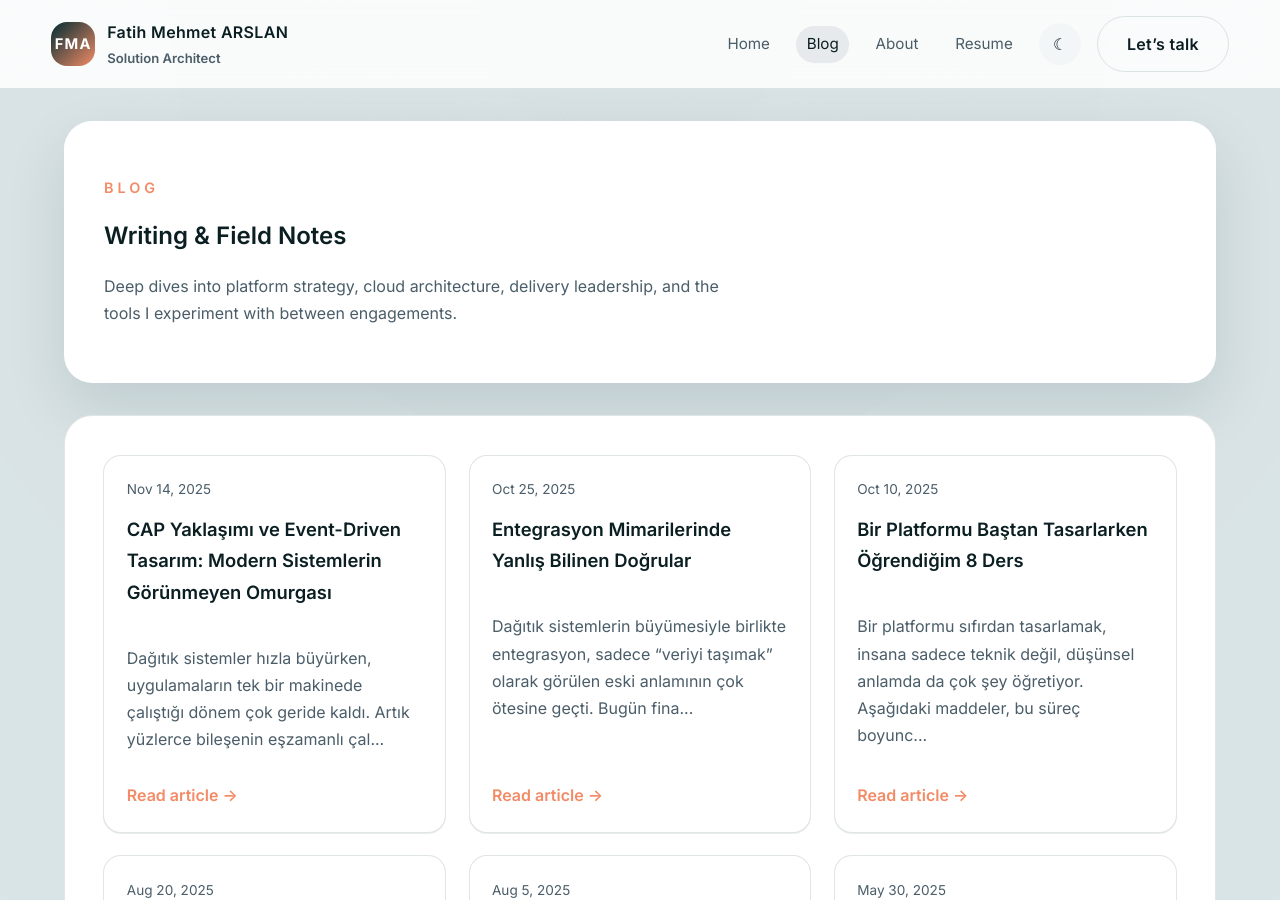
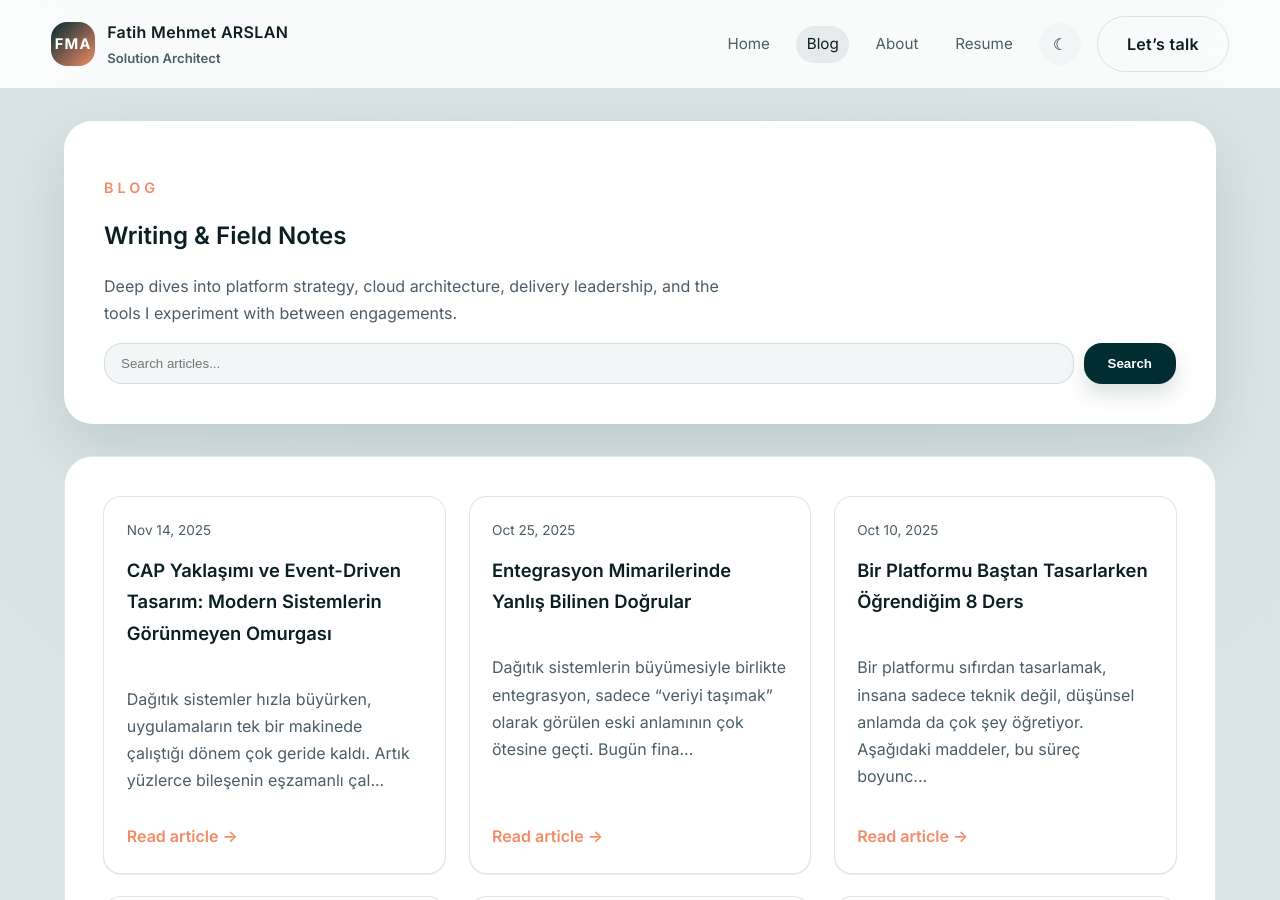
Before and after one commit to fmarslan/fmarslan.github.io, a Jekyll site: the page built from blog.md, in a window 1280 px wide and 900 px high. Built offline with Jekyll 4.4.1, drawn with Linux system fonts in a browser that asks for light colours.

Commit message:
blog search

```diff
--- a/_layouts/blog.html
+++ b/_layouts/blog.html
@@ -11,6 +11,11 @@ layout: base
     {%- if page.description -%}
       <p>{{ page.description }}</p>
     {%- endif -%}
+    <form class="inline-search" action="{{ '/search' | relative_url }}" method="get">
+      <label class="sr-only" for="blog-search">Search posts</label>
+      <input type="search" id="blog-search" name="q" placeholder="Search articles..." required>
+      <button type="submit">Search</button>
+    </form>
   </section>
   <section class="page-content">
     <div class="post-grid">
```
